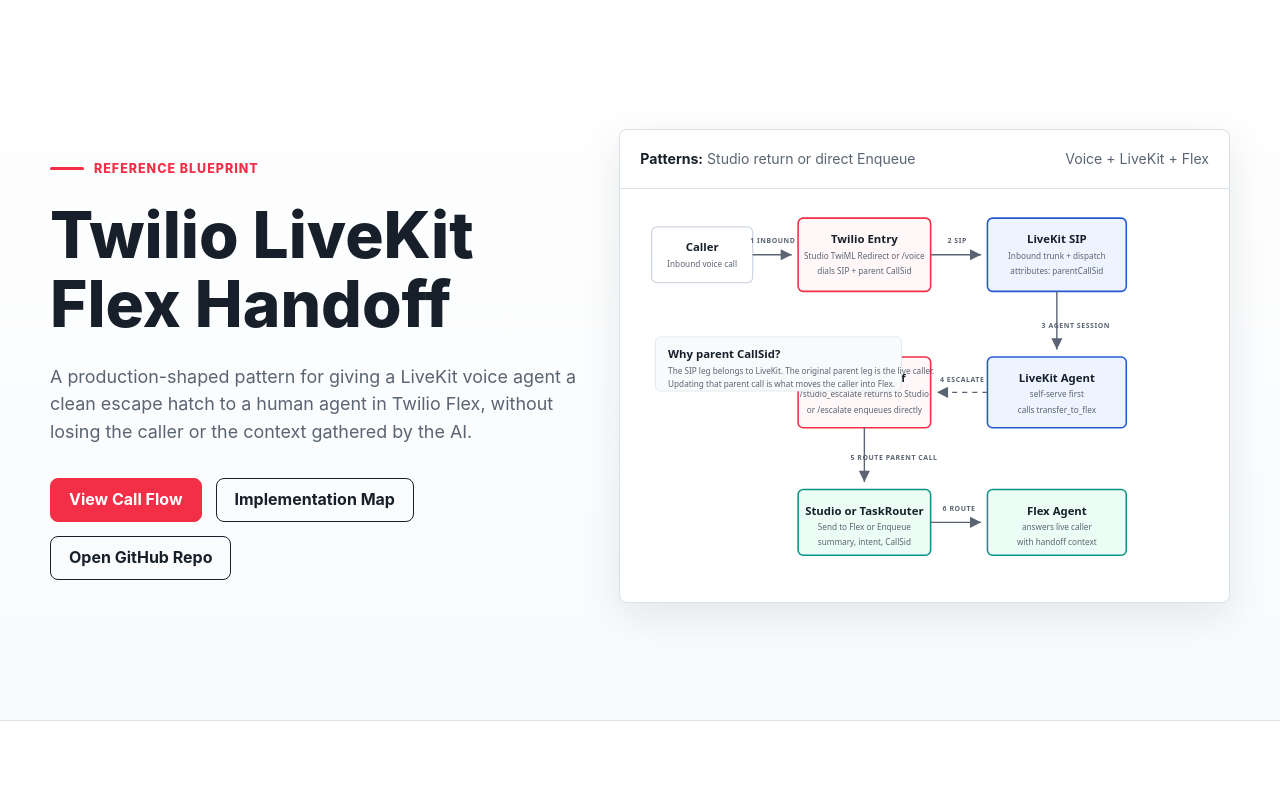
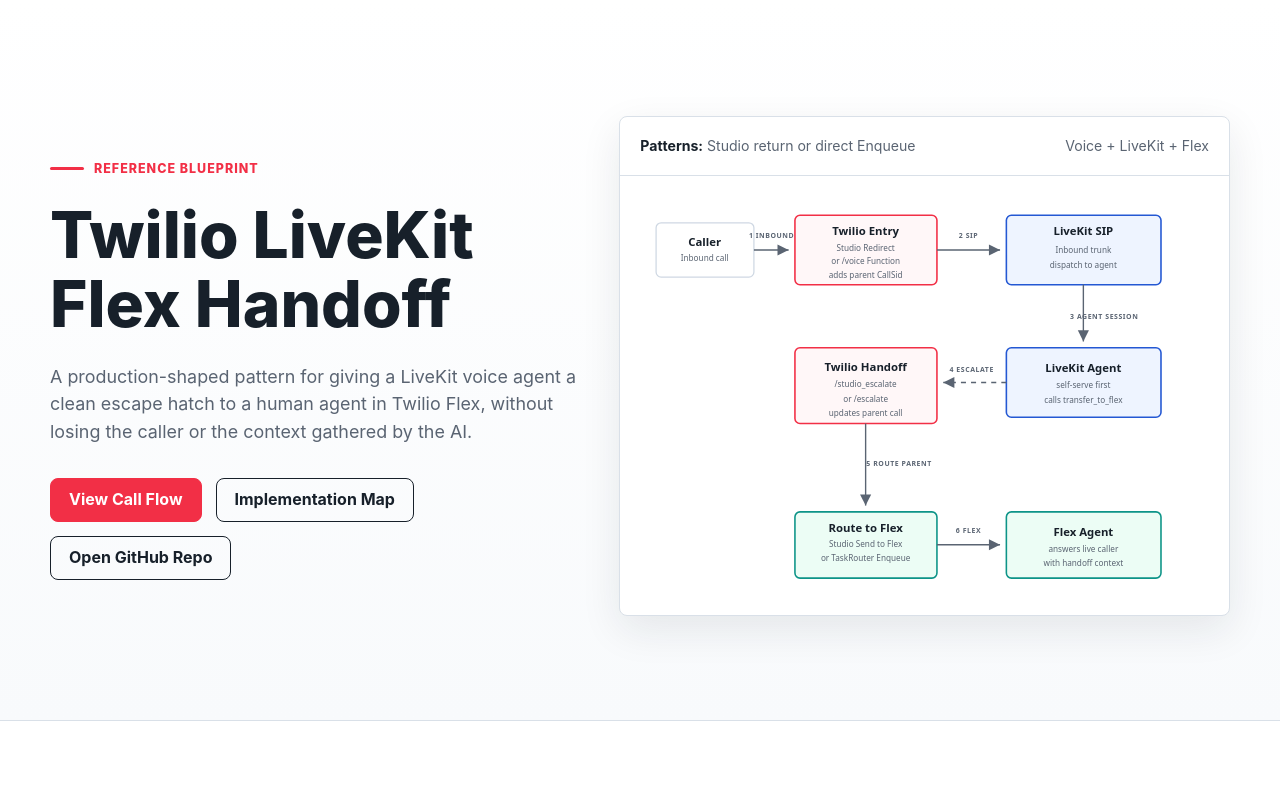
Before and after one commit to rbangueses/twilio-livekit-call-handoff-blueprint, a plain HTML site: page index.html in a window 1280 px wide. Shown: the top 790 px of the page. Drawn offline with Linux system fonts and the light colour scheme.

Commit message:
Fix Pages diagram layout

```diff
--- a/index.html
+++ b/index.html
@@ -424,11 +424,7 @@
             <span>Voice + LiveKit + Flex</span>
           </div>
           <div class="diagram-wrap">
-            <svg viewBox="0 0 920 610" role="img" aria-labelledby="diagram-title diagram-desc">
-              <title id="diagram-title">LiveKit to Twilio Flex handoff architecture</title>
-              <desc id="diagram-desc">
-                Caller reaches Twilio, Twilio sends the call to LiveKit over SIP, LiveKit agent escalates through Twilio Functions, and Twilio either returns to Studio Send to Flex or directly enqueues the original parent call.
-              </desc>
+            <svg viewBox="0 0 920 650" role="img" aria-label="LiveKit to Twilio Flex handoff architecture">
               <defs>
                 <marker id="arrow" markerWidth="12" markerHeight="12" refX="10" refY="6" orient="auto">
                   <path d="M2,2 L10,6 L2,10 Z" fill="#5a6472" />
@@ -446,58 +442,55 @@
                 </style>
               </defs>
 
-              <rect x="28" y="38" width="160" height="88" rx="8" class="box" />
-              <text x="108" y="76" text-anchor="middle" class="label">Caller</text>
-              <text x="108" y="101" text-anchor="middle" class="small">Inbound voice call</text>
+              <rect x="35" y="52" width="155" height="86" rx="8" class="box" />
+              <text x="112" y="88" text-anchor="middle" class="label">Caller</text>
+              <text x="112" y="113" text-anchor="middle" class="small">Inbound call</text>
 
-              <rect x="260" y="24" width="210" height="116" rx="8" class="box-red" />
-              <text x="365" y="64" text-anchor="middle" class="label">Twilio Entry</text>
-              <text x="365" y="88" text-anchor="middle" class="small">Studio TwiML Redirect or /voice</text>
-              <text x="365" y="112" text-anchor="middle" class="small">dials SIP + parent CallSid</text>
+              <rect x="255" y="40" width="225" height="110" rx="8" class="box-red" />
+              <text x="367" y="72" text-anchor="middle" class="label">Twilio Entry</text>
+              <text x="367" y="96" text-anchor="middle" class="small">Studio Redirect</text>
+              <text x="367" y="118" text-anchor="middle" class="small">or /voice Function</text>
+              <text x="367" y="140" text-anchor="middle" class="small">adds parent CallSid</text>
 
-              <rect x="560" y="24" width="220" height="116" rx="8" class="box-blue" />
-              <text x="670" y="64" text-anchor="middle" class="label">LiveKit SIP</text>
-              <text x="670" y="88" text-anchor="middle" class="small">Inbound trunk + dispatch</text>
-              <text x="670" y="112" text-anchor="middle" class="small">attributes: parentCallSid</text>
+              <rect x="590" y="40" width="245" height="110" rx="8" class="box-blue" />
+              <text x="712" y="72" text-anchor="middle" class="label">LiveKit SIP</text>
+              <text x="712" y="100" text-anchor="middle" class="small">Inbound trunk</text>
+              <text x="712" y="124" text-anchor="middle" class="small">dispatch to agent</text>
 
-              <rect x="560" y="244" width="220" height="112" rx="8" class="box-blue" />
-              <text x="670" y="284" text-anchor="middle" class="label">LiveKit Agent</text>
-              <text x="670" y="308" text-anchor="middle" class="small">self-serve first</text>
-              <text x="670" y="332" text-anchor="middle" class="small">calls transfer_to_flex</text>
+              <rect x="590" y="250" width="245" height="110" rx="8" class="box-blue" />
+              <text x="712" y="288" text-anchor="middle" class="label">LiveKit Agent</text>
+              <text x="712" y="314" text-anchor="middle" class="small">self-serve first</text>
+              <text x="712" y="338" text-anchor="middle" class="small">calls transfer_to_flex</text>
 
-              <rect x="260" y="244" width="210" height="112" rx="8" class="box-red" />
-              <text x="365" y="284" text-anchor="middle" class="label">Twilio Handoff</text>
-              <text x="365" y="308" text-anchor="middle" class="small">/studio_escalate returns to Studio</text>
-              <text x="365" y="332" text-anchor="middle" class="small">or /escalate enqueues directly</text>
+              <rect x="255" y="250" width="225" height="120" rx="8" class="box-red" />
+              <text x="367" y="286" text-anchor="middle" class="label">Twilio Handoff</text>
+              <text x="367" y="312" text-anchor="middle" class="small">/studio_escalate</text>
+              <text x="367" y="336" text-anchor="middle" class="small">or /escalate</text>
+              <text x="367" y="358" text-anchor="middle" class="small">updates parent call</text>
 
-              <rect x="260" y="454" width="210" height="104" rx="8" class="box-teal" />
-              <text x="365" y="494" text-anchor="middle" class="label">Studio or TaskRouter</text>
-              <text x="365" y="518" text-anchor="middle" class="small">Send to Flex or Enqueue</text>
-              <text x="365" y="542" text-anchor="middle" class="small">summary, intent, CallSid</text>
+              <rect x="255" y="510" width="225" height="105" rx="8" class="box-teal" />
+              <text x="367" y="542" text-anchor="middle" class="label">Route to Flex</text>
+              <text x="367" y="566" text-anchor="middle" class="small">Studio Send to Flex</text>
+              <text x="367" y="588" text-anchor="middle" class="small">or TaskRouter Enqueue</text>
 
-              <rect x="560" y="454" width="220" height="104" rx="8" class="box-teal" />
-              <text x="670" y="494" text-anchor="middle" class="label">Flex Agent</text>
-              <text x="670" y="518" text-anchor="middle" class="small">answers live caller</text>
-              <text x="670" y="542" text-anchor="middle" class="small">with handoff context</text>
+              <rect x="590" y="510" width="245" height="105" rx="8" class="box-teal" />
+              <text x="712" y="548" text-anchor="middle" class="label">Flex Agent</text>
+              <text x="712" y="574" text-anchor="middle" class="small">answers live caller</text>
+              <text x="712" y="596" text-anchor="middle" class="small">with handoff context</text>
 
-              <path d="M188 82 H250" class="line" />
-              <path d="M470 82 H550" class="line" />
-              <path d="M670 140 V232" class="line" />
-              <path d="M560 300 H480" class="dash" />
-              <path d="M365 356 V442" class="line" />
-              <path d="M470 506 H550" class="line" />
+              <path d="M190 95 H245" class="line" />
+              <path d="M480 95 H580" class="line" />
+              <path d="M712 150 V240" class="line" />
+              <path d="M590 305 H490" class="dash" />
+              <path d="M367 370 V500" class="line" />
+              <path d="M480 562 H580" class="line" />
 
-              <text x="220" y="64" text-anchor="middle" class="tiny">1 INBOUND</text>
-              <text x="512" y="64" text-anchor="middle" class="tiny">2 SIP</text>
-              <text x="700" y="198" text-anchor="middle" class="tiny">3 AGENT SESSION</text>
-              <text x="520" y="284" text-anchor="middle" class="tiny">4 ESCALATE</text>
-              <text x="412" y="408" text-anchor="middle" class="tiny">5 ROUTE PARENT CALL</text>
-              <text x="515" y="488" text-anchor="middle" class="tiny">6 ROUTE</text>
-
-              <rect x="34" y="212" width="390" height="86" rx="8" fill="#f8fafc" stroke="#d9e0e8" />
-              <text x="54" y="246" class="label">Why parent CallSid?</text>
-              <text x="54" y="271" class="small">The SIP leg belongs to LiveKit. The original parent leg is the live caller.</text>
-              <text x="54" y="292" class="small">Updating that parent call is what moves the caller into Flex.</text>
+              <text x="218" y="76" text-anchor="middle" class="tiny">1 INBOUND</text>
+              <text x="530" y="76" text-anchor="middle" class="tiny">2 SIP</text>
+              <text x="745" y="205" text-anchor="middle" class="tiny">3 AGENT SESSION</text>
+              <text x="535" y="288" text-anchor="middle" class="tiny">4 ESCALATE</text>
+              <text x="420" y="438" text-anchor="middle" class="tiny">5 ROUTE PARENT</text>
+              <text x="530" y="544" text-anchor="middle" class="tiny">6 FLEX</text>
             </svg>
           </div>
         </div>
```
Also changed, not shown: livekit-flex-handoff-reference-blueprint.html (+42 -49 lines).
